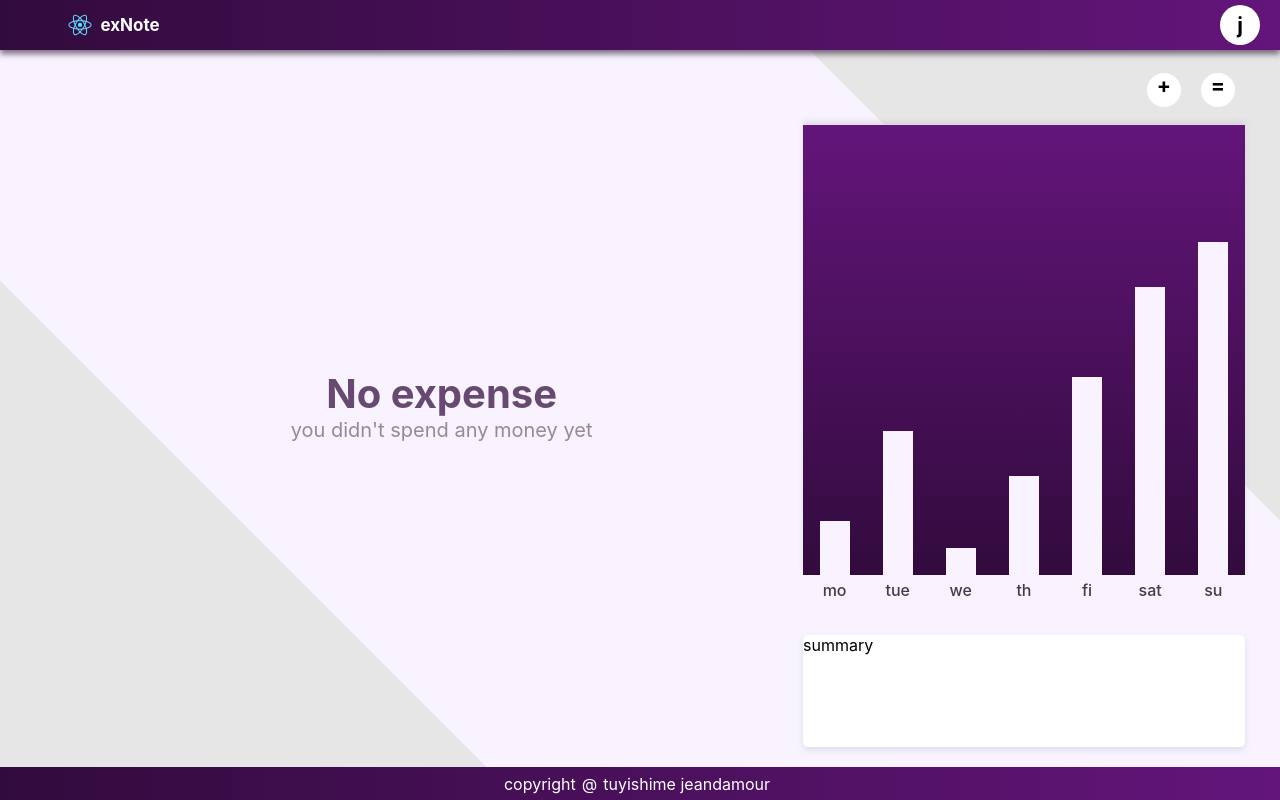
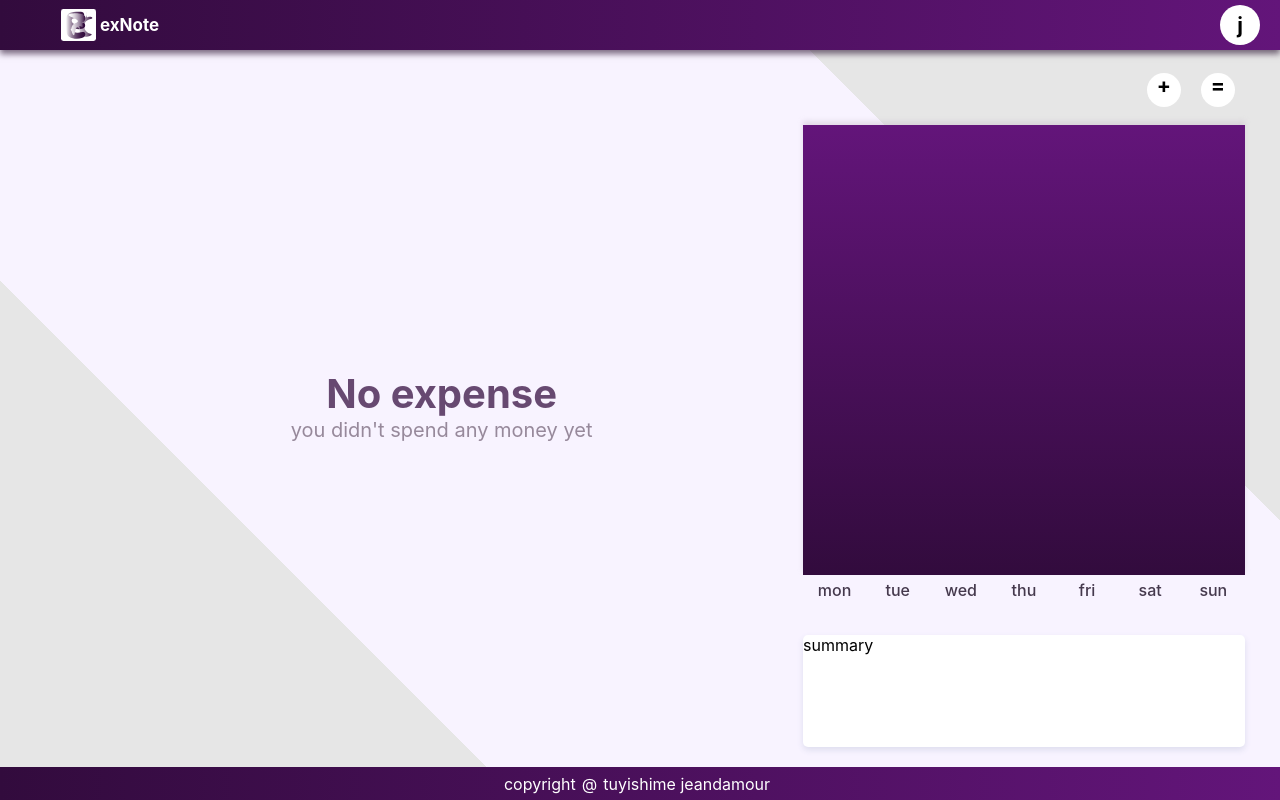
Before and after one commit to tuyishimejeandamour/food, a React (Create React App) app: page / in a window 1280 px wide. Built offline with nearby package versions, Linux system fonts and the light colour scheme.

Commit message:
adding modal displaly

```diff
--- a/src/components/chart/bar.css
+++ b/src/components/chart/bar.css
@@ -0,0 +1,4 @@
+.bar:hover{
+   box-shadow: 0px -6px 10px #210629 ;
+   cursor: pointer;
+}
--- a/src/components/chart/bar.js
+++ b/src/components/chart/bar.js
@@ -6,7 +6,7 @@ function Bar(props) {
         <div style={{
             height:props.height,
             background:props.background,
-        }}>
+        }} className="bar">
 
         </div>
     )
--- a/src/components/chart/chart.js
+++ b/src/components/chart/chart.js
@@ -3,27 +3,27 @@ import Margin from '../shared/margin'
 import Bar from './bar'
 import './chart.css'
 
-function Chart() {
-    return(
+function Chart(props) {
+  const days = ['mon','tue','wed','thu','fri','sat','sun'];
+  const keys =[1,2,3,4,5,6,7];
+  const calculatepercentage = ()=>{
+    if(props.maxvalue === 0) return;
+    return keys.map((key)=>{
+
+      return ( <Bar height={(props.value.get(key)/props.maxvalue)*100+"%"} />)
+    })
+  }
+  return (
+
     <Margin margin="15px">
       <div className="chart-container">
         <div className="bars">
-                 <Bar height="12%"  />
-                 <Bar height="32%" />
-                 <Bar height="6%" />
-                 <Bar height="22%" />
-                 <Bar height="44%" />
-                 <Bar height="64%" />
-                 <Bar height="74%" />
+          {calculatepercentage()}
         </div>
         <div className="bars-names">
-                 <FlexCenter className="bars-names-title">mo</FlexCenter>
-                 <FlexCenter className="bars-names-title">tue</FlexCenter>
-                 <FlexCenter className="bars-names-title">we</FlexCenter>
-                 <FlexCenter className="bars-names-title">th</FlexCenter>
-                 <FlexCenter className="bars-names-title">fi</FlexCenter>
-                 <FlexCenter className="bars-names-title">sat</FlexCenter>
-                 <FlexCenter className="bars-names-title">su</FlexCenter>
+          {days.map((day)=>{
+           return ( <FlexCenter className="bars-names-title">{day}</FlexCenter>)
+          })}
         </div>
       </div>
     </Margin>
--- /dev/null
+++ b/src/components/chart/chartExpense.js
@@ -0,0 +1,28 @@
+import Chart from "./chart";
+
+
+function ChartExpense(props) {
+
+    let maxvalue =0;
+  const days = new Map();
+  for (let i = 0; i < props.spendings.length; i++) {
+    if(days.has(props.spendings[i].date.toString().split(' ')[0])){
+      const mapvalue = days.get(props.spendings[i].date.toString().split(' ')[0]);
+      days.delete(props.spendings[i].date.toString().split(' ')[0]);
+      const sum = mapvalue+ Number.parseInt(props.spendings[i].amount);
+      days.set(props.spendings[i].date.toString().split(' ')[0],sum)
+    }else{
+    days.set(props.spendings[i].date.getDay(), Number.parseInt(props.spendings[i].amount));
+    }
+  }
+
+  for (let detector of days.entries()) {
+    maxvalue = maxvalue + detector[1];
+  }
+  return (
+      <Chart value={days} maxvalue={maxvalue} />
+  )
+
+}
+
+export default ChartExpense;
--- a/src/components/header/Header.css
+++ b/src/components/header/Header.css
@@ -33,12 +33,13 @@
 }
 
 .logo-svg{
-     display: flex;
-     margin-left: 20px;
-     justify-content: center;
-     align-items: center;
-    width: 40px;
-    height: 50px;
+    display: flex;
+    margin-left: 20px;
+    justify-content: center;
+    align-items: center;
+    width: 35px;
+    height: 35px;
+    margin-right: 4px;
 
 }
 .logo-name{
--- a/src/components/header/Header.js
+++ b/src/components/header/Header.js
@@ -1,6 +1,6 @@
 
 import "./Header.css";
-import header from '../../logo.svg'
+import header from '../../assets/expense.svg'
 function Header() {
   return (
     <div className="main_header">
--- a/src/pages/home.js
+++ b/src/pages/home.js
@@ -1,6 +1,6 @@
 import { useState } from 'react'
 import AddExpense from '../components/addexpense/AddExpense'
-import Chart from '../components/chart/chart'
+import ChartExpense from '../components/chart/chartExpense'
 import DateDisplay from '../components/date-display/DateDisplay'
 import Menu from '../components/menu/Menu'
 import NoExpense from '../components/noExpense/noExpense'
@@ -76,7 +76,7 @@ function Home({ spendings, onNewExpense }) {
                             <Menu showModal={shownewExpenseModal} />
                         </div>
                         <div className="chart">
-                            <Chart />
+                            <ChartExpense spendings={spendings} />
                         </div>
                         <div className="summary">
                             <Margin margin="15px">
```
Also changed, not shown: src/assets/expense.svg (added), src/assets/logo.png (added), src/components/modal/modal.css (added), src/components/modal/modal.js (added). Lines whose indentation alone changed are shown as unchanged.
